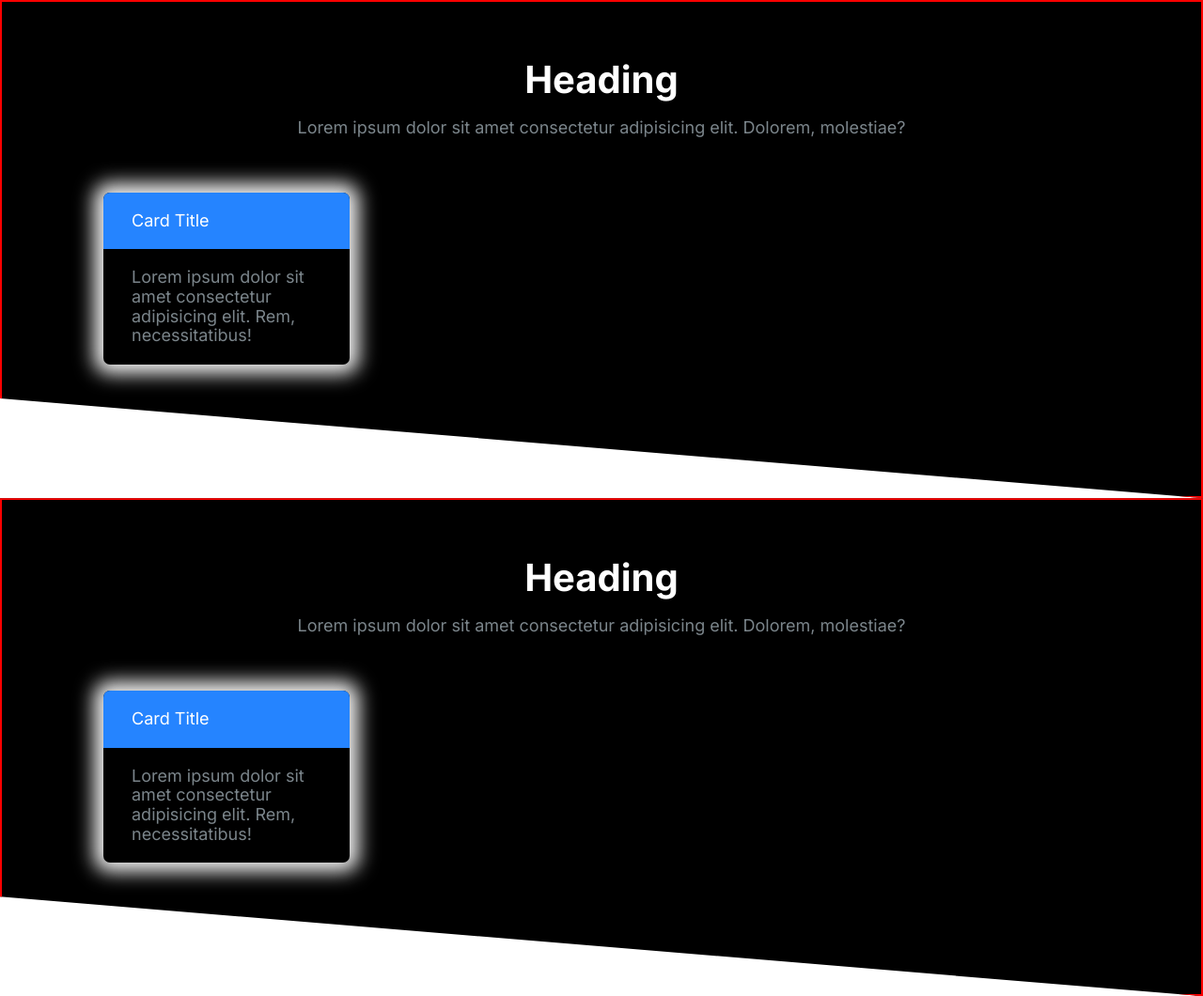
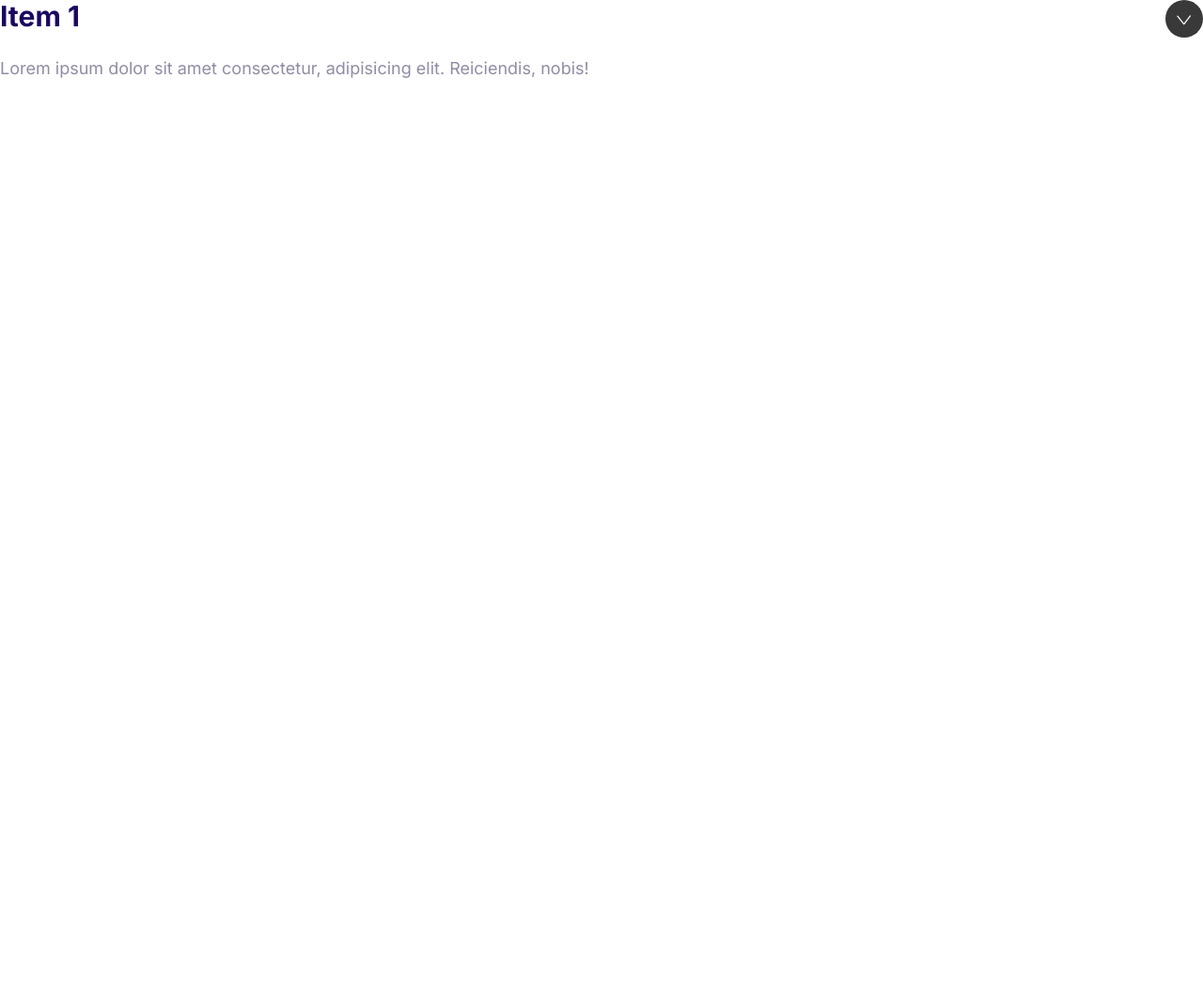
Before and after one commit to 1Mouse/cloudify, a plain HTML site: page index.html in a window 1280 px wide. Shown: the whole page at 94% size. After the commit the page ends 800 px from the top, so only its background shows below. Drawn offline with Linux system fonts and the light colour scheme.

Commit message:
add the collapsible component, animating with JS

```diff
--- a/css/style.css
+++ b/css/style.css
@@ -575,3 +575,35 @@ a {
     max-width: 1140px;
     margin: 0 auto;
 }
+
+/* Collapsibles */
+.collapsible__header{
+    display: flex;
+    justify-content: space-between;
+}
+
+.collapsible__heading{
+    margin-top: 0;
+    font-size: 3rem;
+}
+
+.collapsible__chevron{
+    transform: rotate(-90deg);
+    transition: transform 0.3s ;
+}
+
+.collapsible__content{
+    max-height: 0;
+    overflow: hidden;
+    opacity: 0;
+    transition: all 0.3s;
+}
+
+.collapsible--expanded .collapsible__chevron{
+    transform: rotate(0);
+}
+
+.collapsible--expanded .collapsible__content {
+    max-height: 100vh;
+    opacity: 1;
+}
--- a/index.html
+++ b/index.html
@@ -13,41 +13,19 @@
 </head>
 
 <body>
-    <section class="block block--dark block--skewed--left">
-        <div class="container">
-            <header class="block__header">
-                <h2 class="block__heading">Heading</h2>
-                <p>Lorem ipsum dolor sit amet consectetur adipisicing elit. Dolorem, molestiae?</p>
-            </header>
-            <div style="width: 30%; padding: 4rem;">
-                <div class="card card--primary">
-                    <header class="card__header">Card Title</header>
-                    <div class="card__body">
-                        Lorem ipsum dolor sit amet consectetur adipisicing elit. Rem, necessitatibus!
-                    </div>
-                </div>
-            </div>
+
+    <div class="collapsible collapsible--expanded">
+        <header class="collapsible__header">
+            <h2 class="collapsible__heading">Item 1</h2>
+                <img class="icon icon--white collapsible__chevron" src="./images/chevron.svg" alt="">
+        </header>
+
+        <div class="collapsible__content">
+            <p>Lorem ipsum dolor sit amet consectetur, adipisicing elit. Reiciendis, nobis!</p>
         </div>
-    </section>
+    </div>
 
-        <section class="block block--dark block--skewed--left">
-            <div class="container">
-                <header class="block__header">
-                    <h2 class="block__heading">Heading</h2>
-                    <p>Lorem ipsum dolor sit amet consectetur adipisicing elit. Dolorem, molestiae?</p>
-                </header>
-                <div style="width: 30%; padding: 4rem;">
-                    <div class="card card--primary">
-                        <header class="card__header">Card Title</header>
-                        <div class="card__body">
-                            Lorem ipsum dolor sit amet consectetur adipisicing elit. Rem, necessitatibus!
-                        </div>
-                    </div>
-                </div>
-            </div>
-        </section>
-
-
+    <script src="./js/main.js"></script>
 </body>
 
 </html>
--- /dev/null
+++ b/js/main.js
@@ -0,0 +1,6 @@
+const collapsibles = document.querySelectorAll(".collapsible");
+collapsibles.forEach((item) =>
+  item.addEventListener("click", function () {
+    this.classList.toggle("collapsible--expanded");
+  })
+);
```
Also changed, not shown: components/collapsible.html (added, +10 -0 lines), images/chevron.svg (added).
